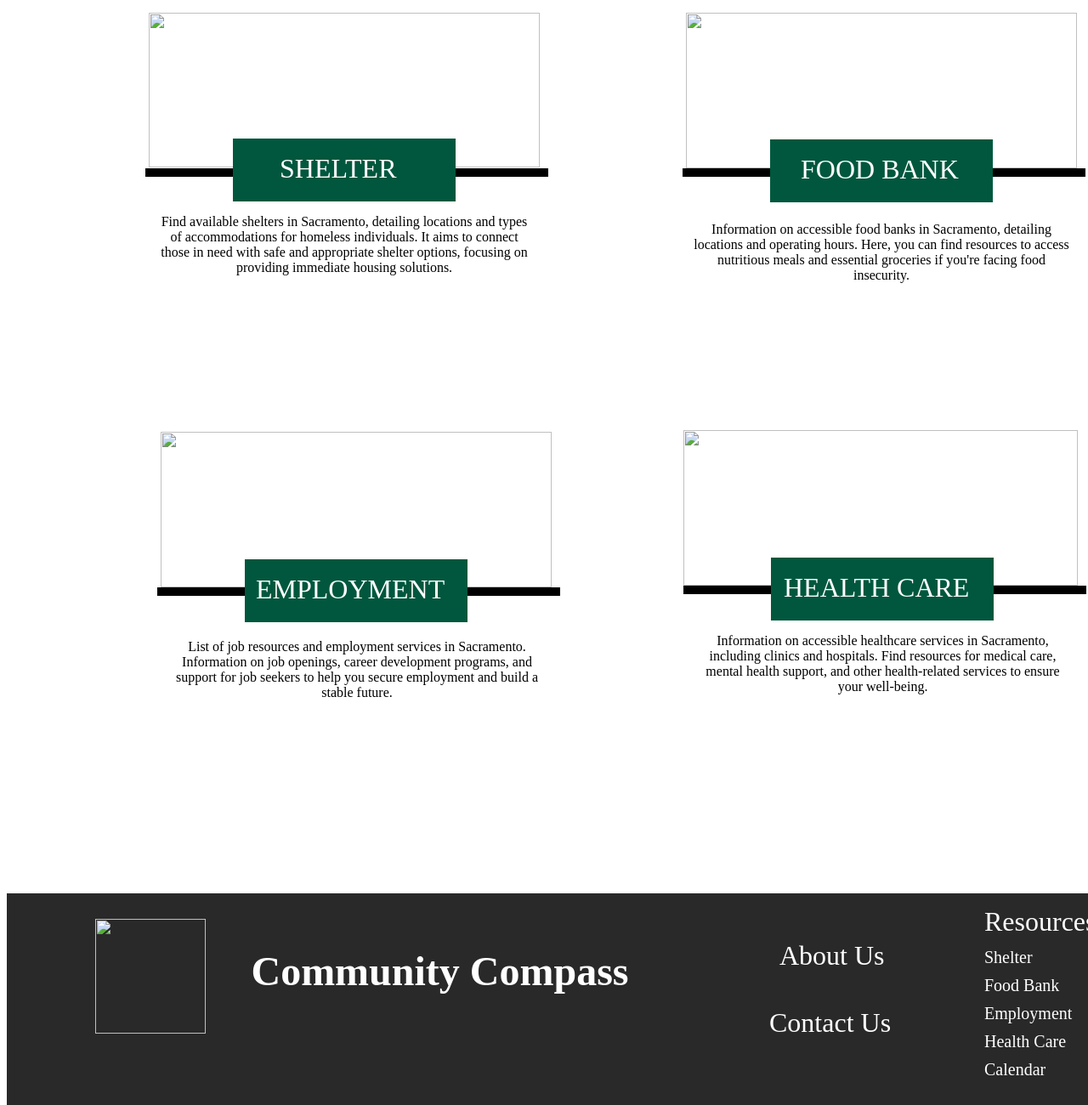
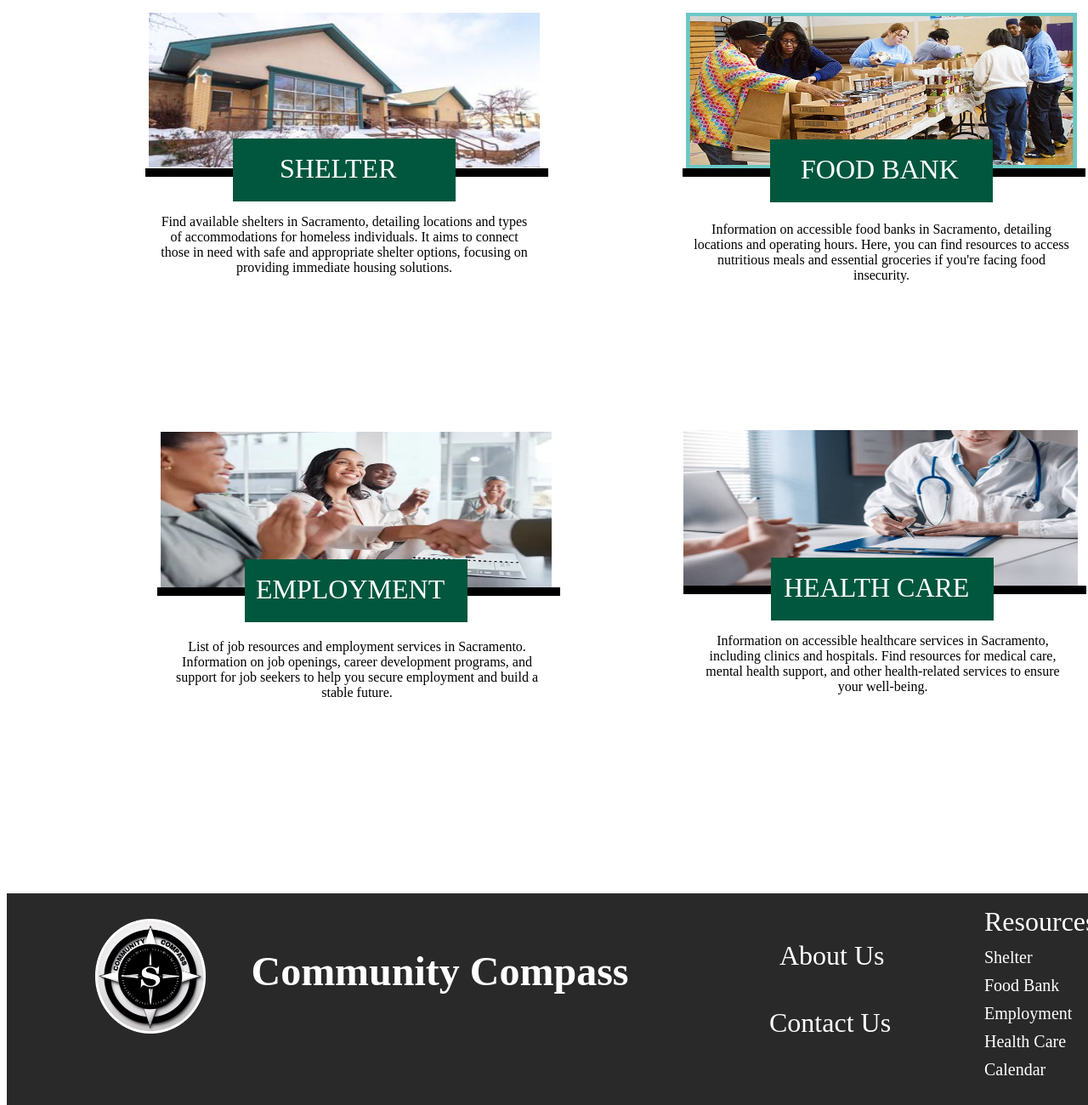
Before and after one commit to niv-reddy/CommunityCompass, a plain HTML site: page index.html in a window 1280 px wide. Shown: the part 908-2208 px from the top of the page at 85% size. Drawn offline with Linux system fonts and the light colour scheme.

Commit message:
updated index.html

```diff
--- a/index.html
+++ b/index.html
@@ -10,11 +10,11 @@
                 Community<br />Compass
             </div>
             <img class="CcEmbelm" style="width: 75px; height: 77.66px; left: 0px; top: 0px; position: absolute;"
-                src="Assets/SCCLogo.PNG" />
+                src="img/SCCLogo.PNG" />
         </div>
         <img class="Search"
             style="width: 59px; height: 59px; left: 1350px; top: 20px; position: absolute; transform-origin: 0 0;"
-            src="Assets/Search.png" />
+            src="img/Search.png" />
         <div class="AboutUsButton"
             style="left: 1139px; top: 26px; position: absolute; color: black; font-size: 32px; font-family: 'Kulim Park'; font-weight: 400; word-wrap: break-word;">
             About Us
@@ -29,7 +29,7 @@
         </div>
     </div>
     <img class="MainPageImg" style="width: 1440px; height: 660px; left: 0px; top: 101px; position: absolute;"
-        src="Assets/SacBackrgound2.webp" />
+        src="img/SacBackrgound2.webp" />
 
     <!-- Shelter Section -->
     <div class="Shelter"
@@ -42,7 +42,7 @@
                 providing immediate housing solutions.
             </div>
             <img class="ShelterImg" style="width: 460px; height: 182px; left: 0px; top: 0px; position: absolute;"
-                src="Assets/Shelter.jpg" />
+                src="img/Shelter.jpg" />
             <div class="DividerLine"
                 style="width: 464.01px; height: 0px; left: -4px; top: 183px; position: absolute; border: 5px solid black;">
             </div>
@@ -92,7 +92,7 @@
           future.
         </div>
         <img class="EmploymentImg" style="width: 460px; height: 183px; left: 0px; top: 0px; position:absolute;"
-            src="Assets/Employment.webp" />
+            src="img/Employment.webp" />
         <div class="DividerLine"
             style="width: 464.01px; height: 0px; left: -4px; top: 183px; position:absolute; border: 5px solid black;">
         </div>
@@ -140,7 +140,7 @@
           insecurity.
         </div>
         <img class="FoodBankImg" style="width: 460px; height: 183px; left: 0px; top: 0px; position: absolute;"
-            src="Assets/Food Bank.jpg" />
+            src="img/Food Bank.jpg" />
         <div class="DividerLine"
             style="width: 464.01px; height: 0px; left: -4px; top: 183px; position: absolute; border: 5px solid black;">
         </div>
@@ -187,7 +187,7 @@
           support, and other health-related services to ensure your well-being.
         </div>
         <img class="HealthCareImg" style="width: 464px; height: 183px; left: -4px; top: 0px; position: absolute;"
-            src="Assets/Health Care.jpg" />
+            src="img/Health Care.jpg" />
         <div class="DividerLine"
             style="width: 464.01px; height: 0px; left: -4px; top: 183px; position: absolute; border: 5px solid black;">
         </div>
@@ -229,7 +229,7 @@
                 Community Compass
             </div>
             <img class="CcEmbelm" style="width: 130px; height: 134.61px; left: 0px; top: 0px; position: absolute;"
-                src="Assets/SCCLogo.PNG" />
+                src="img/SCCLogo.PNG" />
         </div>
         <div
           class="ContactUs"
```
